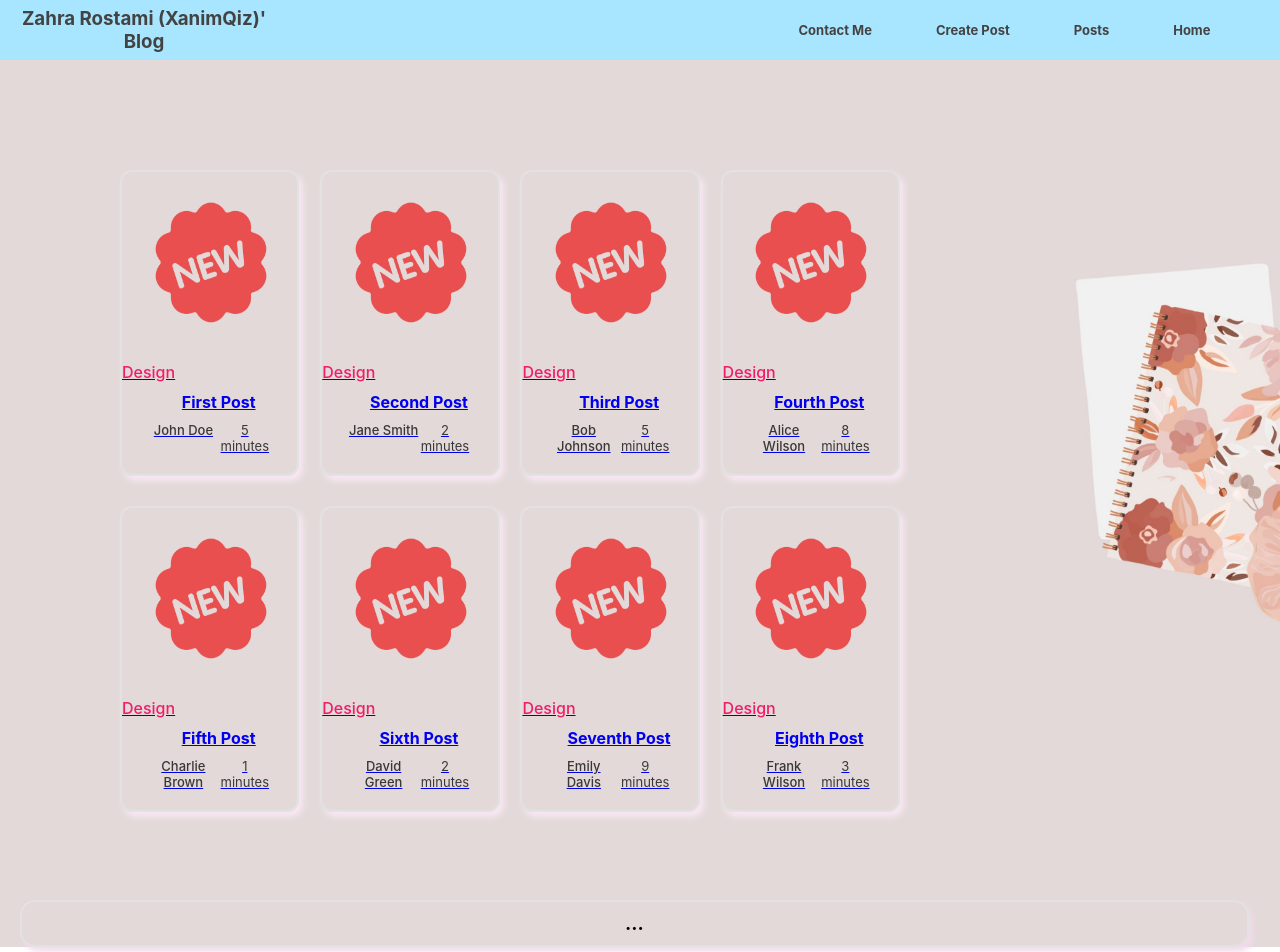
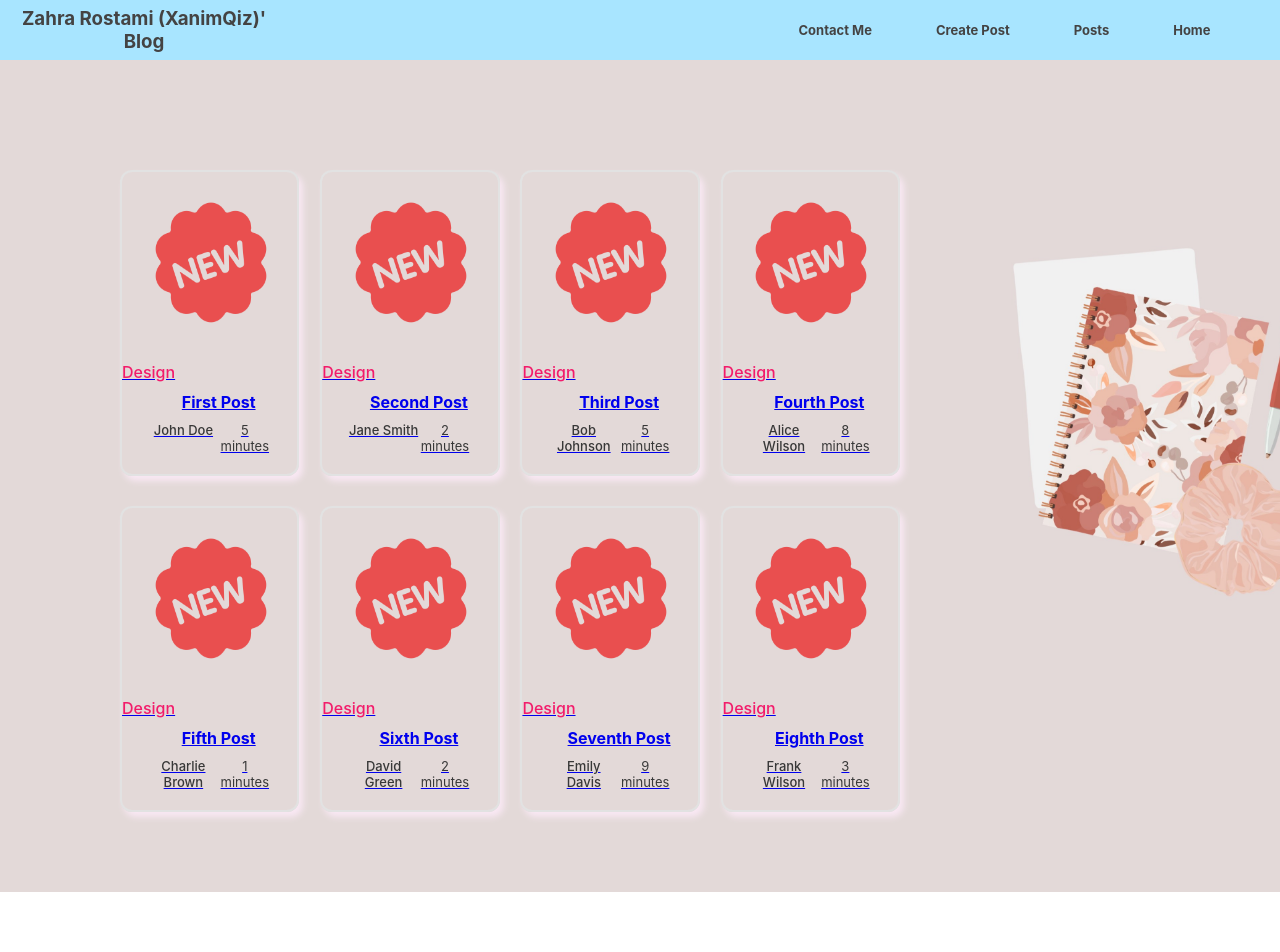
Before and after one commit to zahraRostami1999/blog-app, a React (Create React App) app: page /Posts in a window 1280 px wide. Shown: the top 952 px of the page. After the commit the page ends 892 px from the top, so only its background shows below. Built offline with nearby package versions, Linux system fonts and the light colour scheme; data requests are answered from the project's data file.

Commit message:
edit PostList page: remove footer

```diff
--- a/src/pages/postsList/PostsList.jsx
+++ b/src/pages/postsList/PostsList.jsx
@@ -12,7 +12,6 @@ function PostsList() {
           blogName="Zahra Rostami (XanimQiz)' Blog"
         />
         <Post_list />
-        <Footer title="..." />
       </div>
     </>
   );
```
